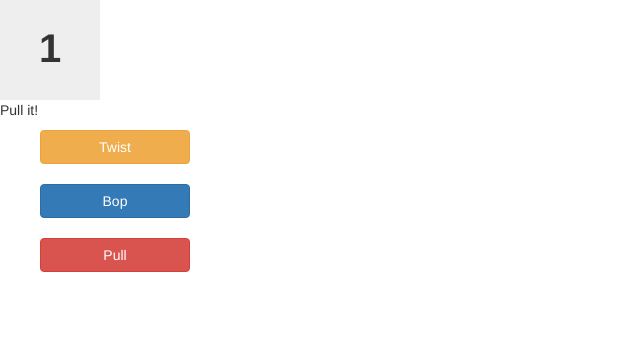
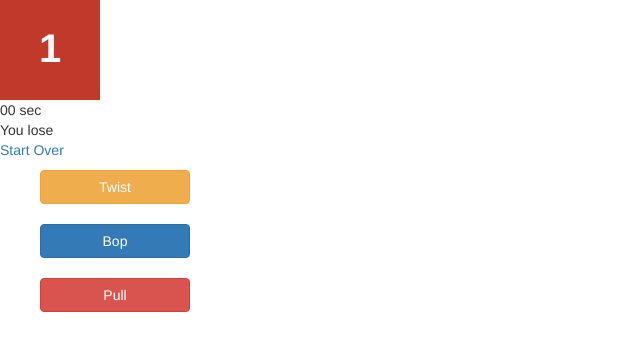
Before and after one commit to jkup/bopit, a plain HTML site: page index.html in a window 1280 px wide. Shown: the whole page, without its empty margins (0-640 px from the left). Drawn offline with nearby package versions, Linux system fonts and the light colour scheme.

Commit message:
MVP finished

```diff
--- a/css/style.css
+++ b/css/style.css
@@ -15,3 +15,6 @@
 	width: 150px;
 	margin: 10px 0;
 }
+.ended {
+	background: #c0392b;
+}
--- a/index.html
+++ b/index.html
@@ -11,7 +11,9 @@
 	</head>
 	<body>
 		<div id="counter">0</div>
+		<div id="countdown"></div>
 		<div id="action">Bop It!</div>
+		<div id="message"></div>
 		<ul id="game">
 			<li id="twist">
 				<button type="button" data-action="Twist it!" class="btn btn-warning">
@@ -31,6 +33,7 @@
 		</ul>
 
 		<script src="//ajax.googleapis.com/ajax/libs/jquery/1.11.0/jquery.min.js"></script>
+		<script src="js/app/countdown.js"></script>
 		<script src="js/app/bopit.js"></script>
 		<script src="js/script.js"></script>
 	</body>
--- a/js/app/bopit.js
+++ b/js/app/bopit.js
@@ -5,8 +5,11 @@ var Bopit = {
 	action: '',
 	$counter: $('#counter'),
 	$action: $('#action'),
+	$message: $('#message'),
 
 	advance: function() {
+		this.$message.html('');
+
 		// generate random number
 		option = this.random();
 
@@ -23,11 +26,14 @@ var Bopit = {
 	random: function() {
 		return Math.floor((Math.random() * 3) + 1);
 	},
+	loss: function() {
+		this.$action.html('');
+		this.$counter.css({'background-color': '#c0392b', 'color': '#FFFFFF'});
+		this.$message.html('You lose<br /><a href="#" id="start-over">Start Over</a>');
+	},
 	restart: function() {
 		this.counter = 0;
 		this.$counter.html(this.counter);
-
-		console.log('You lose');
 
 		this.advance();
 	},
--- /dev/null
+++ b/js/app/countdown.js
@@ -0,0 +1,133 @@
+// Generated by CoffeeScript 1.4.0
+
+/*
+countdown is a simple jquery plugin for countdowns
+
+Dual licensed under the MIT (http://www.opensource.org/licenses/mit-license.php)
+and GPL-3.0 (http://opensource.org/licenses/GPL-3.0) licenses.
+
+@source: http://github.com/rendro/countdown/
+@autor: Robert Fleischmann
+@version: 1.0.1
+*/
+
+
+(function() {
+
+  (function($) {
+    $.countdown = function(el, options) {
+      var getDateData,
+        _this = this;
+      this.el = el;
+      this.$el = $(el);
+      this.$el.data("countdown", this);
+      this.init = function() {
+        _this.options = $.extend({}, $.countdown.defaultOptions, options);
+        if (_this.options.refresh) {
+          _this.interval = setInterval(function() {
+            return _this.render();
+          }, _this.options.refresh);
+        }
+        _this.render();
+        return _this;
+      };
+      getDateData = function(endDate) {
+        var dateData, diff;
+        endDate = Date.parse($.isPlainObject(_this.options.date) ? _this.options.date : new Date(_this.options.date));
+        diff = (endDate - Date.parse(new Date)) / 1000;
+        if (diff <= 0) {
+          diff = 0;
+          if (_this.interval) {
+            _this.stop();
+          }
+          _this.options.onEnd.apply(_this);
+        }
+        dateData = {
+          years: 0,
+          days: 0,
+          hours: 0,
+          min: 0,
+          sec: 0,
+          millisec: 0
+        };
+        if (diff >= (365.25 * 86400)) {
+          dateData.years = Math.floor(diff / (365.25 * 86400));
+          diff -= dateData.years * 365.25 * 86400;
+        }
+        if (diff >= 86400) {
+          dateData.days = Math.floor(diff / 86400);
+          diff -= dateData.days * 86400;
+        }
+        if (diff >= 3600) {
+          dateData.hours = Math.floor(diff / 3600);
+          diff -= dateData.hours * 3600;
+        }
+        if (diff >= 60) {
+          dateData.min = Math.floor(diff / 60);
+          diff -= dateData.min * 60;
+        }
+        dateData.sec = diff;
+        return dateData;
+      };
+      this.leadingZeros = function(num, length) {
+        if (length == null) {
+          length = 2;
+        }
+        num = String(num);
+        while (num.length < length) {
+          num = "0" + num;
+        }
+        return num;
+      };
+      this.update = function(newDate) {
+        _this.options.date = newDate;
+        return _this;
+      };
+      this.render = function() {
+        _this.options.render.apply(_this, [getDateData(_this.options.date)]);
+        return _this;
+      };
+      this.stop = function() {
+        if (_this.interval) {
+          clearInterval(_this.interval);
+        }
+        _this.interval = null;
+        return _this;
+      };
+      this.start = function(refresh) {
+        if (refresh == null) {
+          refresh = _this.options.refresh || $.countdown.defaultOptions.refresh;
+        }
+        if (_this.interval) {
+          clearInterval(_this.interval);
+        }
+        _this.render();
+        _this.options.refresh = refresh;
+        _this.interval = setInterval(function() {
+          return _this.render();
+        }, _this.options.refresh);
+        return _this;
+      };
+      return this.init();
+    };
+    $.countdown.defaultOptions = {
+      date: "June 7, 2087 15:03:25",
+      refresh: 1000,
+      onEnd: $.noop,
+      render: function(date) {
+        return $(this.el).html("" + date.years + " years, " + date.days + " days, " + (this.leadingZeros(date.hours)) + " hours, " + (this.leadingZeros(date.min)) + " min and " + (this.leadingZeros(date.sec)) + " sec");
+      }
+    };
+    $.fn.countdown = function(options) {
+      return $.each(this, function(i, el) {
+        var $el;
+        $el = $(el);
+        if (!$el.data('countdown')) {
+          return $el.data('countdown', new $.countdown(el, options));
+        }
+      });
+    };
+    return void 0;
+  })(jQuery);
+
+}).call(this);
--- a/js/script.js
+++ b/js/script.js
@@ -3,17 +3,37 @@
 
   $(document).ready(function() {
   	Bopit.advance();
+
+    $('#countdown').countdown({
+        date: +(new Date) + 2000,
+        onEnd: function() {
+          Bopit.loss();
+        },
+        render: function(data) {
+          $(this.el).text(this.leadingZeros(data.sec, 2) + " sec");
+        },
+    });
+
   });
 
   $('#game').find('button').on('click', function() {
   	var $this = $(this);
-  	console.log($this.data('action'));
 
   	if ($this.data('action') === Bopit.action) {
+      $('#countdown').removeClass('ended').data('countdown').update(+(new Date) + 2000).start();
   		Bopit.advance();
   	} else {
-  		Bopit.restart();
+      $('#countdown').data('countdown').stop();
+  		Bopit.loss();
   	}
   });
 
+  $('body').on('click', '#start-over', function(e) {
+    e.preventDefault();
+
+    $('#countdown').removeClass('ended').data('countdown').update(+(new Date) + 2000).start();
+
+    Bopit.restart();
+  });
+
 }(jQuery);
```
